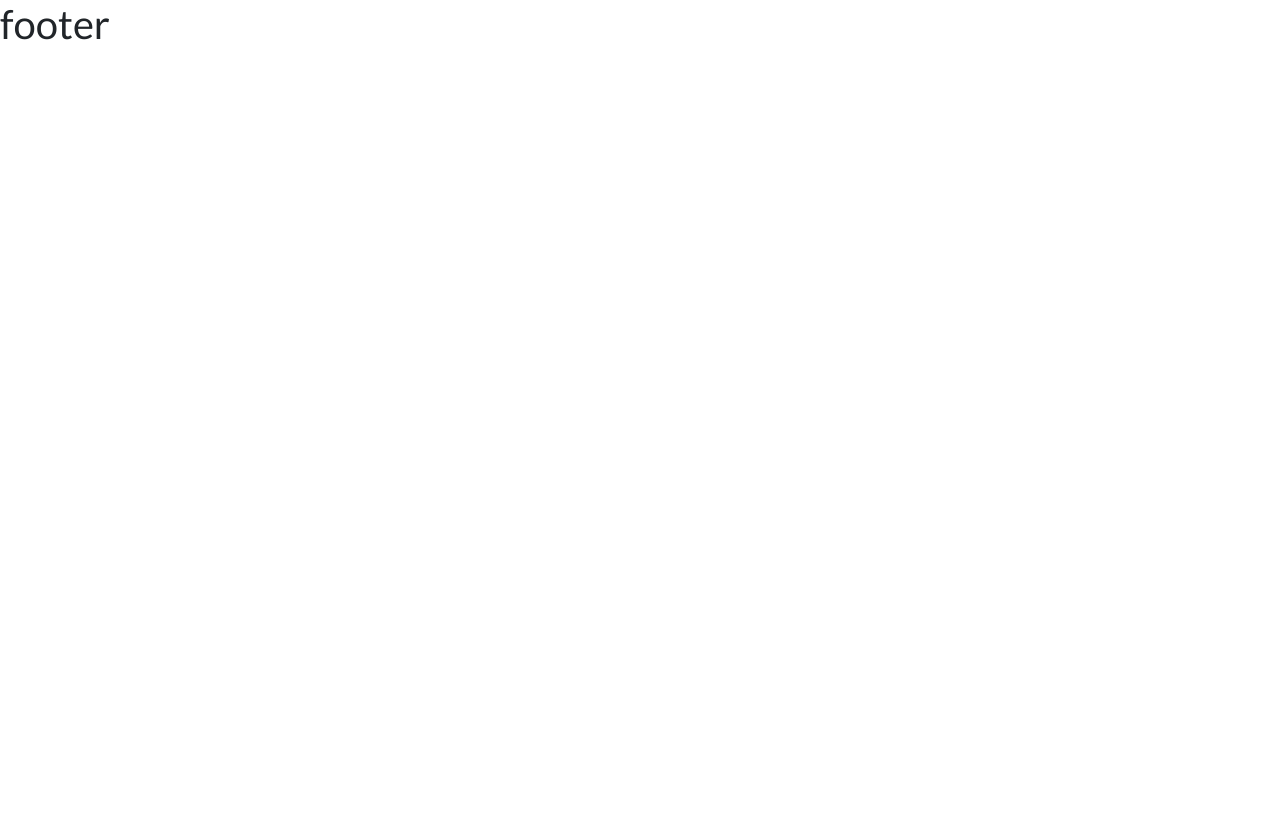
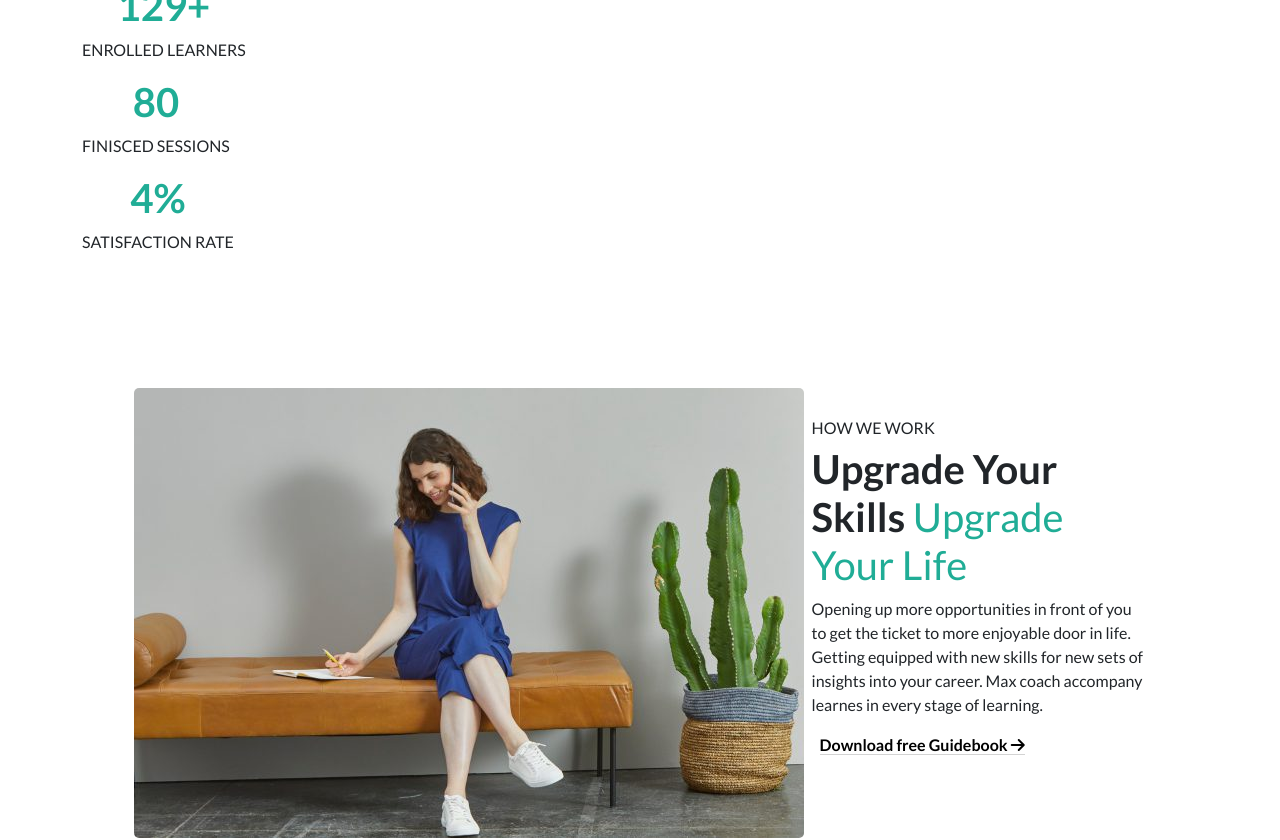
Before and after one commit to AleFabbretti/proj-html-vuejs, a Vue app: page / in a window 1280 px wide. Shown: the part 1260-2100 px from the top of the page. Before the commit the page ends 1316 px from the top, so only its background shows below. Built offline with nearby package versions, Linux system fonts and the light colour scheme.

Commit message:
Aggiunta sezione skills

```diff
--- a/src/components/main/AppMain.vue
+++ b/src/components/main/AppMain.vue
@@ -1,11 +1,13 @@
 <script>
 import HeroMainTop from "./HeroMainTop.vue";
 import CultureSection from "./CultureSection.vue";
+import SkillSection from "./SkillSection.vue";
 export default {
   name: "AppMain",
   components: {
     HeroMainTop,
     CultureSection,
+    SkillSection,
   },
 };
 </script>
@@ -13,6 +15,7 @@ export default {
 <template>
   <HeroMainTop />
   <CultureSection />
+  <SkillSection />
 </template>
 
 <style lang="scss" scoped></style>
--- a/src/components/main/CultureSection.vue
+++ b/src/components/main/CultureSection.vue
@@ -1,6 +1,24 @@
 <script>
 export default {
   name: "CultureSection",
+  data() {
+    return {
+      numbers: [
+        {
+          number: "129+",
+          description: "ENROLLED LEARNERS",
+        },
+        {
+          number: "80",
+          description: "FINISCED SESSIONS",
+        },
+        {
+          number: "4%",
+          description: "SATISFACTION RATE",
+        },
+      ],
+    };
+  },
 };
 </script>
 
@@ -46,6 +64,12 @@ export default {
       </div>
     </div>
   </section>
+  <div class="container d-flex" v-for="number in numbers">
+    <div class="date">
+      <h1>{{ number.number }}</h1>
+      <p>{{ number.description }}</p>
+    </div>
+  </div>
 </template>
 
 <style lang="scss" scoped>
@@ -54,7 +78,7 @@ export default {
 }
 
 .col-left {
-  width: 25%;
+  width: 30%;
   padding-bottom: 90px;
   & h6 {
     color: grey;
@@ -81,9 +105,10 @@ export default {
 .col-right {
   width: 50%;
   padding-bottom: 90px;
-  margin-left: 200px;
+  margin-left: 120px;
   position: relative;
   & img {
+    border-radius: 5px;
     position: absolute;
     z-index: 1;
   }
@@ -107,4 +132,14 @@ export default {
     z-index: 0;
   }
 }
+
+.date h1 {
+  text-align: center;
+  font-weight: bold;
+  color: #20ad96;
+  & p {
+    color: grey;
+    font-weight: bold;
+  }
+}
 </style>
--- /dev/null
+++ b/src/components/main/SkillSection.vue
@@ -0,0 +1,63 @@
+<script>
+export default {
+  name: "SkillSection",
+};
+</script>
+
+<template>
+  <section class="skills">
+    <div class="container d-flex justify-content-center">
+      <div class="col-left pt-5">
+        <img src="../../assets/stock-full-hd-11-670x450.jpg" alt="stock-full" />
+      </div>
+      <div class="col-right pt-5">
+        <h6>HOW WE WORK</h6>
+        <h1>Upgrade Your Skills <span>Upgrade Your Life</span></h1>
+        <p>
+          Opening up more opportunities in front of you to get the ticket to
+          more enjoyable door in life. Getting equipped with new skills for new
+          sets of insights into your career. Max coach accompany learnes in
+          every stage of learning.
+        </p>
+        <span
+          ><a href="#" class="mx-2"
+            >Download free Guidebook <i class="fa-solid fa-arrow-right"></i></a
+        ></span>
+      </div>
+    </div>
+  </section>
+</template>
+
+<style lang="scss" scoped>
+.skills {
+  margin-top: 70px;
+}
+
+.col-right {
+  width: 30%;
+  margin-left: 120px;
+  margin-top: 30px;
+  & h1 {
+    font-weight: bold;
+    & span {
+      font-weight: 100;
+      color: #20ad96;
+    }
+  }
+  & span a {
+    color: black;
+    text-decoration: none;
+    font-weight: bold;
+    border-bottom: 1px solid lightgrey;
+  }
+}
+
+.col-left {
+  width: 50%;
+  padding-bottom: 90px;
+  position: relative;
+  & img {
+    border-radius: 5px;
+  }
+}
+</style>
```
Also changed, not shown: src/assets/stock-full-hd-11-670x450.jpg (added).
